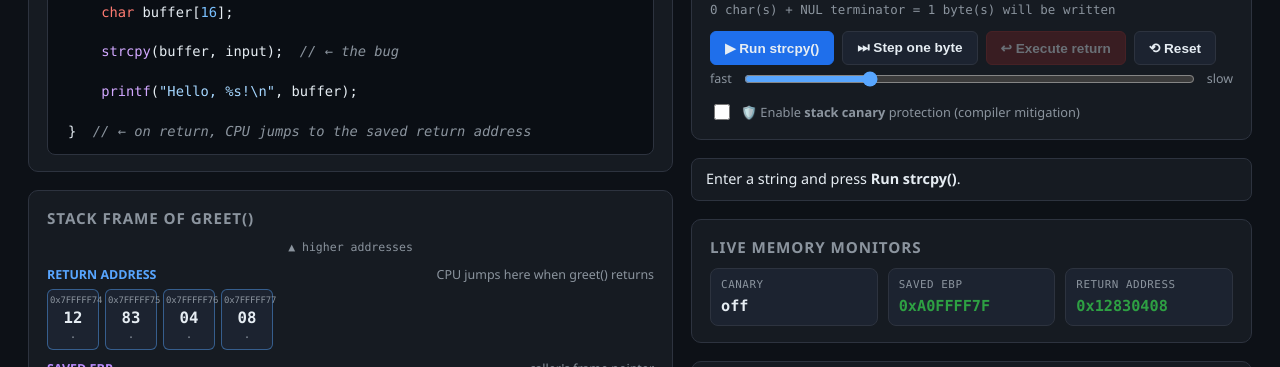
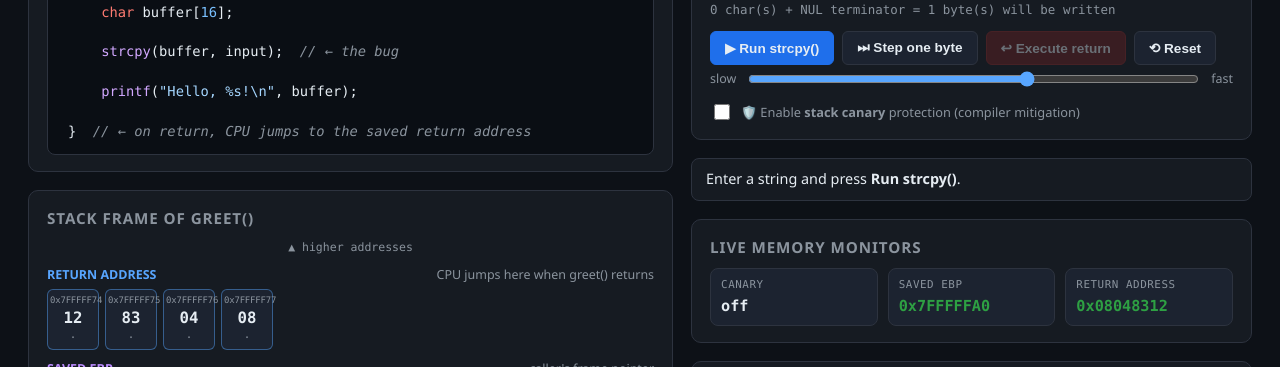
Before and after one commit to trprebil126/sprint2-coms4210, a plain HTML site: page index.html in a window 1280 px wide. Shown: the part 320-687 px from the top of the page. Drawn offline with Linux system fonts and the light colour scheme.

Commit message:
Fix little-endian monitor display, slider labels, and re-enable input after copy

```diff
--- a/index.html
+++ b/index.html
@@ -282,9 +282,9 @@
       </div>
 
       <div class="speed-row">
+        <span>slow</span>
+        <input type="range" id="speed" min="40" max="700" step="10" value="450" />
         <span>fast</span>
-        <input type="range" id="speed" min="40" max="700" step="10" value="220" />
-        <span>slow</span>
       </div>
 
       <div class="toggle-row">
@@ -464,7 +464,9 @@
 
   // ---------- Monitors ----------
   const regionBytes = (r) => slots.filter((s) => s.region === r).map((s) => s.value);
-  const regionHexValue = (r) => "0x" + regionBytes(r).map(hex).join("");
+  // x86 is little-endian: the first byte in memory is the LEAST significant byte,
+  // so reverse the bytes to show the value the way the CPU will interpret it.
+  const regionHexValue = (r) => "0x" + regionBytes(r).map(hex).reverse().join("");
   const regionCorrupted = (r, init) => regionBytes(r).some((v, i) => v !== init[i]);
 
   function updateMonitors() {
@@ -533,6 +535,8 @@
     running = false;
     runBtn.disabled = true;
     stepBtn.disabled = true;
+    presetEl.disabled = false;
+    inputEl.disabled = false;
     $("line-strcpy").classList.remove("hl");
 
     const total = inputBytes.length;
```
